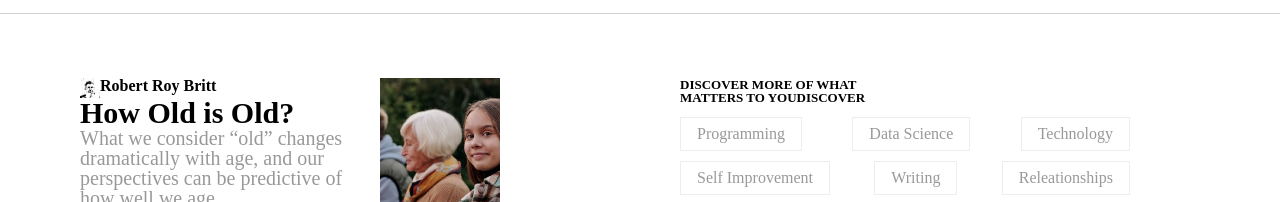
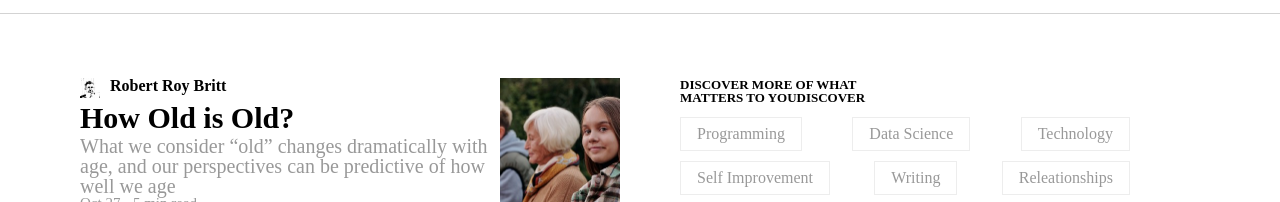
Before and after one commit to Cristiano-Rocchi/progettoSettimana5, a plain HTML site: page index.html in a window 1280 px wide. Shown: the part 739-941 px from the top of the page. Drawn offline with Linux system fonts and the light colour scheme.

Commit message:
fixato card notizie2

```diff
--- a/assets/css/style.css
+++ b/assets/css/style.css
@@ -117,10 +117,10 @@ article {
 }
 .cardNotizie2 {
   display: flex;
-  margin-bottom: 2em;
+  margin-bottom: 3.5em;
 }
 .cardNotizie2 div {
-  max-width: 50%;
+  max-width: 70%;
 }
 .cardNotizie2 img {
   object-fit: cover;
@@ -135,13 +135,16 @@ article {
 .cardNotizie2 h2 {
   display: flex;
   font-weight: bold;
+  margin-bottom: 5px;
 }
 .cardNotizie2 h2 img {
   width: 20px;
+  margin-right: 10px;
 }
 .cardNotizie2 h1 {
   font-size: 30px;
   font-weight: bold;
+  margin-bottom: 3px;
 }
 .cardNotizie2 p {
   opacity: 0.4;
```
